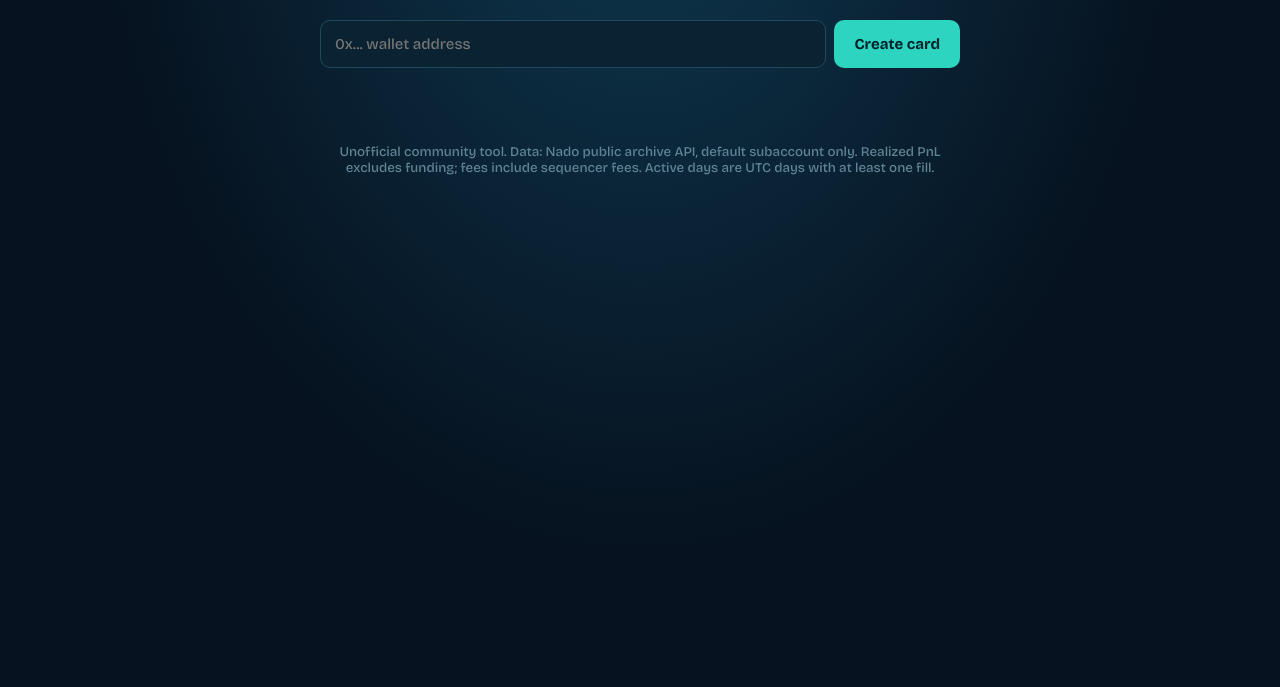
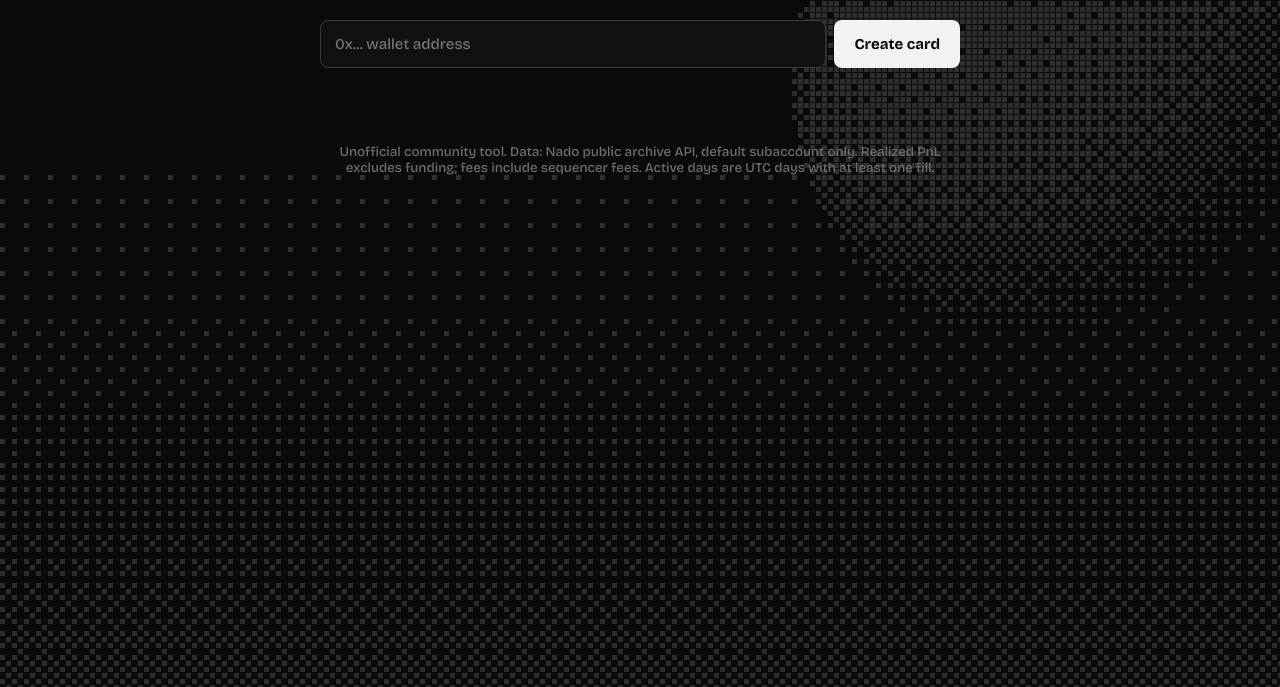
Before and after one commit to dadyatolya/NadoFlex, a website: page index.html in a window 1280 px wide. Shown: the part 113-800 px from the top of the page. Drawn offline with nearby package versions, Linux system fonts and the light colour scheme.

Commit message:
Add files via upload

```diff
--- a/index.html
+++ b/index.html
@@ -9,21 +9,24 @@
 <link href="https://fonts.googleapis.com/css2?family=Bricolage+Grotesque:wght@500;700;800&display=swap" rel="stylesheet">
 <style>
   *{box-sizing:border-box}
-  body{margin:0;min-height:100vh;background:radial-gradient(ellipse at 50% -10%,#0f3a52 0%,#06121f 60%);color:#e6f4f7;font-family:"Bricolage Grotesque",system-ui,sans-serif;display:flex;flex-direction:column;align-items:center;padding:36px 16px}
+  html{background:#0a0a0a}
+  body{margin:0;min-height:100vh;color:#f2f2f2;font-family:"Bricolage Grotesque",system-ui,sans-serif;display:flex;flex-direction:column;align-items:center;padding:36px 16px}
+  #bg{position:fixed;inset:0;width:100%;height:100%;z-index:-1;pointer-events:none}
   h1{font-size:40px;font-weight:800;margin:0 0 6px;letter-spacing:-.5px}
-  p.sub{color:#7fa3b0;margin:0 0 24px;text-align:center}
+  p.sub{color:#9a9a9a;margin:0 0 24px;text-align:center}
   .row{display:flex;gap:8px;width:100%;max-width:640px}
-  input{flex:1;padding:14px;border-radius:10px;border:1px solid #1f4a5e;background:#0a2231;color:#fff;font-size:15px;min-width:0;font-family:inherit}
-  button,a.btn{padding:14px 20px;border-radius:10px;border:0;background:#2dd4bf;color:#04222a;font-size:15px;font-weight:700;cursor:pointer;text-decoration:none;font-family:inherit}
+  input{flex:1;padding:14px;border-radius:8px;border:1px solid #3a3a3a;background:#111;color:#fff;font-size:15px;min-width:0;font-family:inherit}
+  button,a.btn{padding:14px 20px;border-radius:8px;border:0;background:#f2f2f2;color:#0a0a0a;font-size:15px;font-weight:700;cursor:pointer;text-decoration:none;font-family:inherit}
   button:disabled{opacity:.5}
   button:focus-visible,input:focus-visible,a.btn:focus-visible{outline:2px solid #fff;outline-offset:2px}
   #msg{margin:16px 0;color:#ff9b9b;min-height:20px}
-  canvas{width:100%;max-width:720px;border-radius:16px;display:none;box-shadow:0 20px 60px #0008}
+  #c{width:100%;max-width:720px;border-radius:16px;display:none;box-shadow:0 20px 60px #000c}
   #actions{display:none;gap:8px;margin-top:16px}
-  small{color:#5f8494;margin-top:24px;text-align:center;max-width:640px}
+  small{color:#6f6f6f;margin-top:24px;text-align:center;max-width:640px}
 </style>
 </head>
 <body>
+<canvas id="bg"></canvas>
 <h1>NadoFlex</h1>
 <p class="sub">Paste a wallet address and see how deep you trade.</p>
 <div class="row">
@@ -145,6 +148,21 @@ async function run() {
   $('go').disabled = false; $('go').textContent = 'Create card';
 }
 
+function bg() {
+  const c = $('bg'), x = c.getContext('2d'), S = 6;
+  c.width = innerWidth; c.height = innerHeight;
+  const B = [[0, 8, 2, 10], [12, 4, 14, 6], [3, 11, 1, 9], [15, 7, 13, 5]];
+  const cols = Math.ceil(c.width / S), rows = Math.ceil(c.height / S);
+  const cx = cols * 0.84, cy = rows * 0.24, R = Math.min(cols, rows) * 0.36;
+  x.fillStyle = 'rgba(255,255,255,0.15)';
+  for (let j = 0; j < rows; j++) for (let i = 0; i < cols; i++) {
+    const dx = i - cx, dy = j - cy, d = Math.hypot(dx, dy);
+    let v = Math.pow(j / rows, 2.6) * 0.5;
+    if (d < R) { const nz = Math.sqrt(1 - (d / R) ** 2); v = Math.max(v, Math.min(1, Math.max(0, (-dx * 0.5 - dy * 0.6) / R * 0.7 + nz * 0.6 + 0.2))); }
+    if (v > (B[j % 4][i % 4] + 0.5) / 16) x.fillRect(i * S, j * S, S - 1, S - 1);
+  }
+}
+bg(); addEventListener('resize', bg);
 $('go').onclick = run;
 $('addr').onkeydown = (e) => { if (e.key === 'Enter') run(); };
 $('dl').onclick = () => {
```
